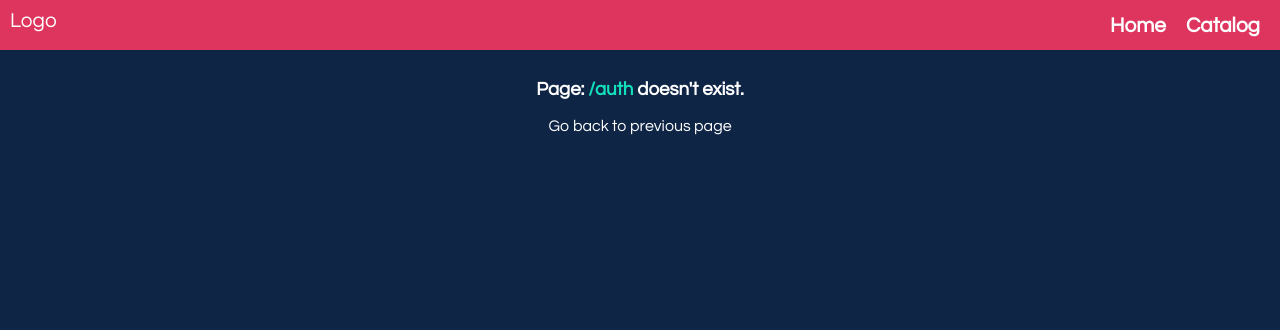
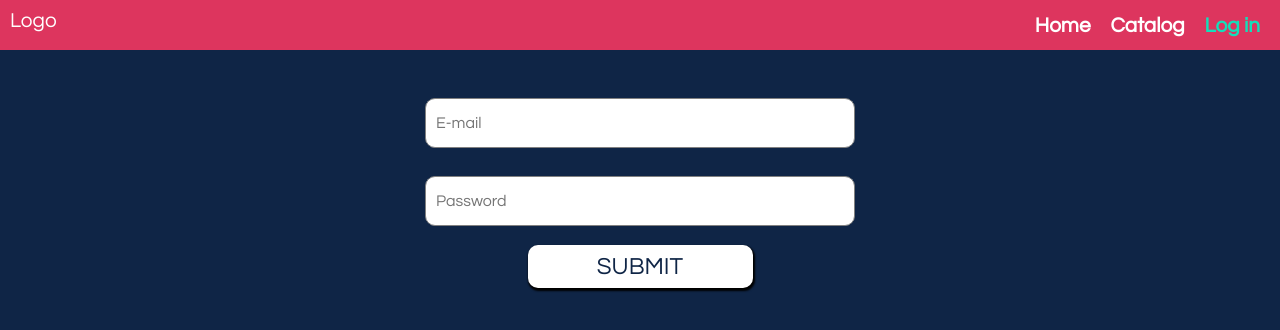
Before and after one commit to joannabkrol/i-m-bored, a React (Create React App) app: page /auth in a window 1280 px wide. Shown: the top 330 px of the page. Built offline with nearby package versions, Linux system fonts and the light colour scheme.

Commit message:
added auth page

```diff
--- a/src/Components/App/App.js
+++ b/src/Components/App/App.js
@@ -4,6 +4,7 @@ import CategoriesLists from '../../Containers/CategoriesLists/CategoriesLists';
 import Layout from '../Layout/Layout';
 import Home from '../../Containers/Home/Home';
 import PageNotFound from '../../Containers/404 page/404page';
+import Auth from '../../Containers/Auth/Auth';
 import {Switch, Route} from 'react-router-dom';
 
 
@@ -15,6 +16,7 @@ function App() {
         <Switch>
           <Route path="/" exact component={Home}/>
           <Route path="/catalog" exact component={CategoriesLists}/>
+          <Route path="/auth" exact component={Auth}/>
           <Route component={PageNotFound}/>
         </Switch>
      </Layout>
--- a/src/Components/Navigation/NavigationItems/NavigationItems.js
+++ b/src/Components/Navigation/NavigationItems/NavigationItems.js
@@ -6,6 +6,7 @@ const navigationItems = (props) => (
     <ul className={classes.NavigationItems}>
         <NavigationItem link="/" clicked={props.clicked} exact>Home</NavigationItem>
         <NavigationItem link="/catalog" clicked={props.clicked}>Catalog</NavigationItem>
+        <NavigationItem link="/auth" clicked={props.clicked}>Log in</NavigationItem>
     </ul>
 );
 
--- a/src/Components/UI/Button/Button.css
+++ b/src/Components/UI/Button/Button.css
@@ -44,10 +44,11 @@
 }
 /* position*/
 .Button.center {
-    margin: auto;
+    margin: 20px auto;
     text-align: center;
     margin-top: 2%;
     padding-top: 2%;
+    width: 50%;
 }
 /*size*/
 .Button.smallLong {
--- /dev/null
+++ b/src/Components/UI/Input/Input.js
@@ -0,0 +1,65 @@
+import React from 'react';
+import classes from './Input.module.css';
+
+const input = (props) => {
+    let inputElement = null;
+    const inputClasses = [classes.InputElement];
+
+    if (props.invalid && props.shouldValidate && props.touched) {
+        inputClasses.push(classes.Invalid);
+    }
+
+    switch (props.elementType) {
+        case ('input'):
+            inputElement = <input
+                className={inputClasses.join(' ')}
+                {...props.elementConfig}
+                value={props.value}
+                onChange={props.changed}
+                />;
+            break;
+        case ('textarea'):
+            inputElement = <textarea
+            className={inputClasses.join(' ')}
+            {...props.elementConfig}
+            value={props.value}
+            onChange={props.changed}
+            />;
+            break;
+        case ('select'):
+            inputElement = (
+            <select
+                className={inputClasses.join(' ')}
+                value={props.value}
+                onChange={props.changed}>
+                {props.elementConfig.options.map(option => (
+                    <option key={option.value} value={option.value}>
+                        {option.displayValue}
+                    </option>
+                ))}
+            </select>);
+            break;
+        default:
+            inputElement = <input
+            className={inputClasses.join(' ')}
+            {...props.elementConfig}
+            value={props.value}
+            onChange={props.changed}
+            />;
+    }
+
+    let validationError = null;
+    if (props.invalid && props.touched) {
+        validationError = <p className={classes.ValidationError}>Please enter a valid {props.valueType}</p>;
+    }
+
+    return (
+        <div className={classes.Input}>
+            <label className={classes.Label}>{props.label}</label>
+            {inputElement}
+            {validationError}
+        </div>
+    );
+}
+
+export default input;
--- /dev/null
+++ b/src/Components/UI/Input/Input.module.css
@@ -0,0 +1,33 @@
+.Input {
+    width: 100%;
+    padding: 10px;
+    box-sizing: border-box;
+}
+.Label {
+    font-weight: bold;
+    display: block;
+    margin-bottom: 8px;
+}
+.InputElement {
+    outline: none;
+    border: 1px solid gray;
+    background-color: white;
+    font: inherit;
+    padding: 1rem 10px;
+    display: block;
+    width: 100%;
+    box-sizing: border-box;
+    border-radius: 10px;
+}
+.InputElement.focus {
+    outline: none;
+    background-color: grey;
+}
+.Invalid {
+    border: 1px solid red;
+    background-color: lightcoral;
+}
+.ValidationError {
+    color: red;
+    margin: 5px 0;
+}
--- /dev/null
+++ b/src/Containers/Auth/Auth.js
@@ -0,0 +1,111 @@
+import React, {Component} from 'react';
+
+import Input from '../../Components/UI/Input/Input';
+import Button from '../../Components/UI/Button/Button';
+
+import classes from './Auth.module.css';
+
+class Auth extends Component {
+    state = {
+        controls: {
+            mail: {
+                elementType: 'input',
+                elementConfig: {
+                    type: 'email',
+                    placeholder: 'E-mail'
+                },
+                value: '',
+                validation: {
+                    required: true,
+                    isEmail: true,
+                },
+                valid: true,
+                touched: false
+            },
+            password: {
+                elementType: 'input',
+                elementConfig: {
+                    type: 'password',
+                    placeholder: 'Password'
+                },
+                value: '',
+                validation: {
+                    required: true,
+                    minLength: 6
+                },
+                valid: false,
+                touched: false
+            },
+        }
+    }
+    checkValidity(val, rules) {
+        let isValid = true;
+        if (!rules) {
+            return true;
+        }
+
+        if (rules.required) {
+            isValid = val.trim() !== '' && isValid;
+        }
+        if (rules.minLength) {
+            isValid = val.length >= rules.minLength && isValid;
+        }
+        //add a rule checking the email address
+        if (rules.isEmail) {
+            const pattern = /[a-z0-9!#$%&'*+/=?^_`{|}~-]+(?:\.[a-z0-9!#$%&'*+/=?^_`{|}~-]+)*@(?:[a-z0-9](?:[a-z0-9-]*[a-z0-9])?\.)+[a-z0-9](?:[a-z0-9-]*[a-z0-9])?/;
+            isValid = pattern.test(val) && isValid;
+        }
+        return isValid;
+    }
+
+    inputChangedHandler = (event, controlName) => {
+        const updatedControls = {
+            ...this.state.controls,
+            [controlName]: {
+                ...this.state.controls[controlName],
+                value: event.target.value,
+                valid: this.checkValidity(event.target.value, this.state.controls[controlName].validation),
+                touched: true
+            }
+        }
+        this.setState({controls: updatedControls});
+    }
+
+    submitHandler = (event) => {
+        event.preventDefault();
+        //here will be redux dispatch method
+    }
+
+    render(){
+        const formElementsArray = [];
+        for(let key in this.state.controls) {
+            formElementsArray.push({
+                id: key,
+                config: this.state.controls[key]
+            });
+        }
+        const form = formElementsArray.map(formElement => (
+            <Input
+                key={formElement.id}
+                elementType={formElement.config.elementType}
+                elementConfig={formElement.config.elementConfig}
+                value={formElement.config.value}
+                invalid={!formElement.config.valid}
+                shouldValidate={formElement.config.validation}
+                touched={formElement.config.touched}
+                valueType={formElement.id.toUpperCase()}
+                changed={(event) =>this.inputChangedHandler(event, formElement.id)}
+            />
+        ))
+
+        return(
+            <div className={classes.Auth}>
+                <form onSubmit={this.submitHandler}>
+                    {form}
+                    <Button colorType="white" size="small" position="center">SUBMIT</Button>
+                </form>
+            </div>
+        );
+    }
+}
+export default Auth;
--- /dev/null
+++ b/src/Containers/Auth/Auth.module.css
@@ -0,0 +1,15 @@
+.Auth {
+    width: 80%;
+    margin: 20px auto;
+    box-sizing: border-box;
+}
+.Input {
+    display: block;
+    margin: auto;
+}
+
+@media (min-width: 500px) {
+    .Auth {
+        width: 450px;
+    }
+}
--- a/src/Containers/Home/Home.js
+++ b/src/Containers/Home/Home.js
@@ -24,18 +24,6 @@ class Home extends Component {
         randomActivity: { label: '', category: '' },
     }
 
-    //componentDidMount() {
-    //this.scrollToBottom();
-    //}
-    /*
-    componentDidUpdate() {
-    this.scrollToBottom();
-    }
-
-    scrollToBottom = () => {
-        this.messagesEnd.scrollIntoView({ behavior: "smooth" });
-      }
-*/
     goToCatalogHandler = () => {
         this.props.history.push({
             pathname: '/catalog',
@@ -52,22 +40,7 @@ class Home extends Component {
             showSuccessModal: false
         })
     }
-    showFailModalHandler = () => {
-        this.setState({
-            showFailModal: true,
-        })
-    }
-    hideFailModalHandler = () => {
-        this.setState({
-            showFailModal: false,
-        })
-    }
-    showRandomActivityHandler = () => {
-        this.setState({
-            showActivity: true,
-            randomActivity: activities[random]
-        }, () => this.scrollToBottom());
-    }
+
 
     render () {
         return (
@@ -93,15 +66,7 @@ class Home extends Component {
                     </div>
 
                 </Modal>
-                <Modal
-                    show={this.state.showFailModal}
-                    hideModal={this.hideFailModalHandler}
-                    modalType="white"
-                    >
-                    <p style={{marginBottom: '20%'}}>Find more activities in our Catalog:</p>
-                    <Button size="primary" colorType="yellow" clicked={this.goToCatalogHandler}>Go to Catalog</Button>
-                    <Button size="primary"  colorType="yellow" clicked={() => window.location.reload(false)}>Try again</Button>
-                </Modal>
+
                 <div className={classes.Conversation}>
                     <TalkBubble position="left" colorType="primary">I'm bored!!!</TalkBubble>
                     <TalkBubble position="right" colorType="secondary">Then do something!</TalkBubble>
```
